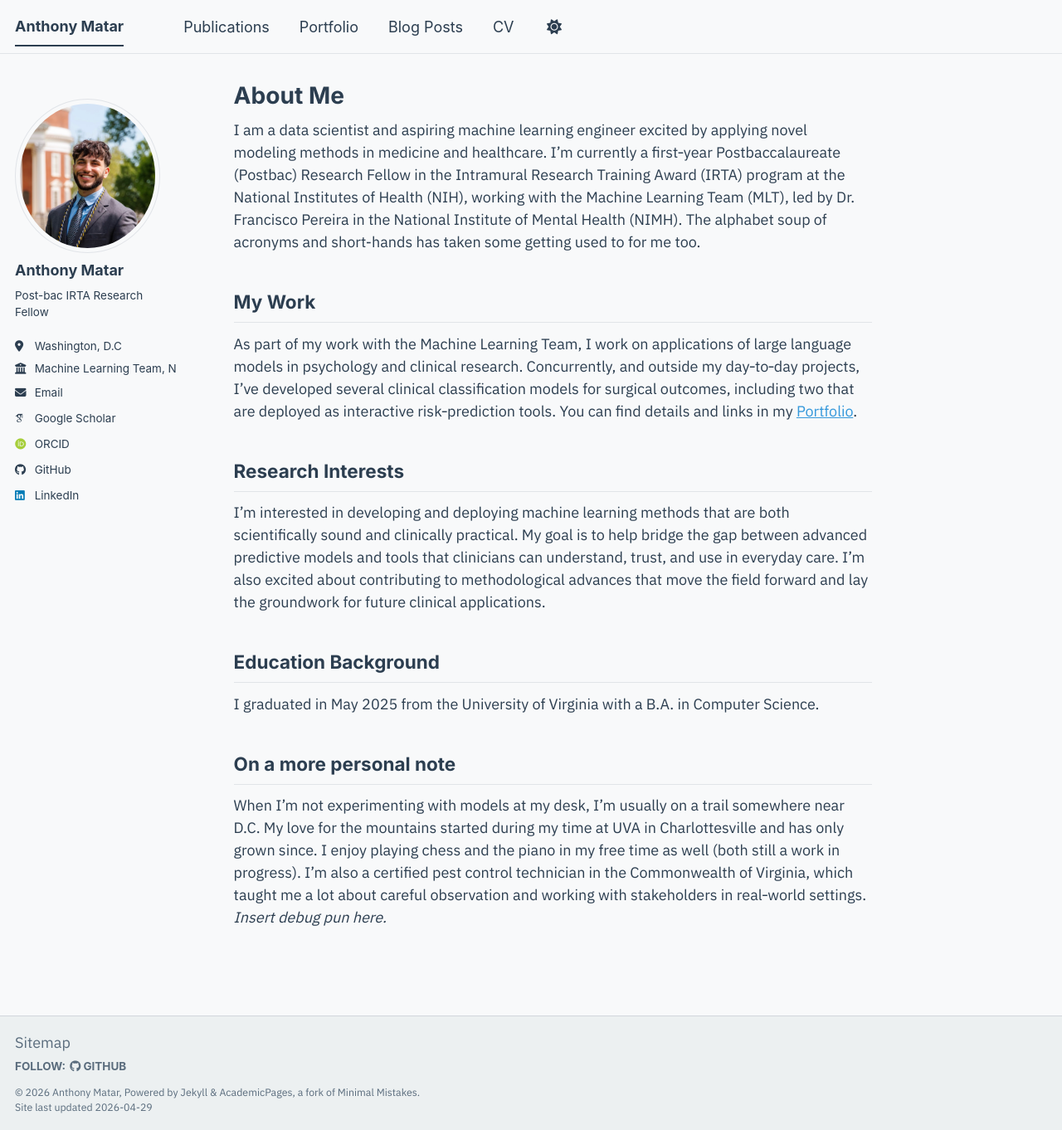
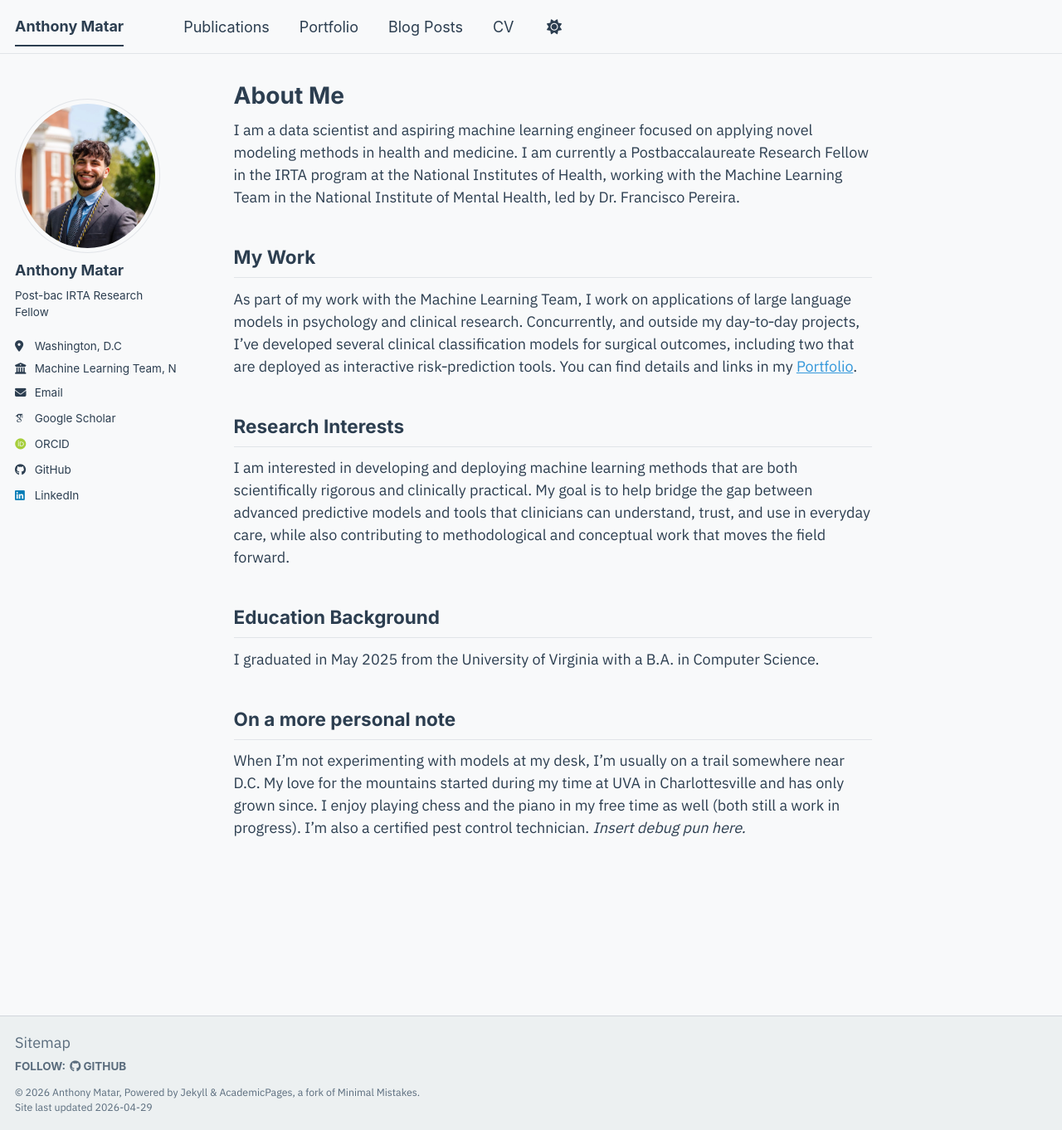
Before and after one commit to AnthonyMatarr/AnthonyMatarr.github.io, a Jekyll site: the page built from _pages/about.md, in a window 1280 px wide and 1362 px high. Shown: the whole window at 83% size. Built offline with Jekyll 4.4.1, drawn with Linux system fonts in a browser that asks for light colours; some web fonts are replaced; a script bundle is joined from its source files by our own code; library files that are not in the unit come from our copies.

Commit message:
update homepage

```diff
--- a/_pages/about.md
+++ b/_pages/about.md
@@ -7,7 +7,7 @@ redirect_from:
   - /about.html
 ---
 
-I am a data scientist and aspiring machine learning engineer excited by applying novel modeling methods in medicine and healthcare. I’m currently a first‑year Postbaccalaureate (Postbac) Research Fellow in the Intramural Research Training Award (IRTA) program at the National Institutes of Health (NIH), working with the Machine Learning Team (MLT), led by Dr. Francisco Pereira in the National Institute of Mental Health (NIMH). The alphabet soup of acronyms and short-hands has taken some getting used to for me too.
+I am a data scientist and aspiring machine learning engineer focused on applying novel modeling methods in health and medicine. I am currently a Postbaccalaureate Research Fellow in the IRTA program at the National Institutes of Health, working with the Machine Learning Team in the National Institute of Mental Health, led by Dr. Francisco Pereira.
 
 My Work
 ------
@@ -15,7 +15,7 @@ As part of my work with the Machine Learning Team, I work on applications of lar
 
 Research Interests
 ------
-I’m interested in developing and deploying machine learning methods that are both scientifically sound and clinically practical. My goal is to help bridge the gap between advanced predictive models and tools that clinicians can understand, trust, and use in everyday care. I’m also excited about contributing to methodological advances that move the field forward and lay the groundwork for future clinical applications.
+I am interested in developing and deploying machine learning methods that are both scientifically rigorous and clinically practical. My goal is to help bridge the gap between advanced predictive models and tools that clinicians can understand, trust, and use in everyday care, while also contributing to methodological and conceptual work that moves the field forward.
 
 Education Background
 ------
@@ -23,4 +23,4 @@ I graduated in May 2025 from the University of Virginia with a B.A. in Computer
 
 On a more personal note
 ------
-When I’m not experimenting with models at my desk, I’m usually on a trail somewhere near D.C. My love for the mountains started during my time at UVA in Charlottesville and has only grown since. I enjoy playing chess and the piano in my free time as well (both still a work in progress). I’m also a certified pest control technician in the Commonwealth of Virginia, which taught me a lot about careful observation and working with stakeholders in real‑world settings. *Insert debug pun here.*
+When I’m not experimenting with models at my desk, I’m usually on a trail somewhere near D.C. My love for the mountains started during my time at UVA in Charlottesville and has only grown since. I enjoy playing chess and the piano in my free time as well (both still a work in progress). I’m also a certified pest control technician. *Insert debug pun here.*
```
